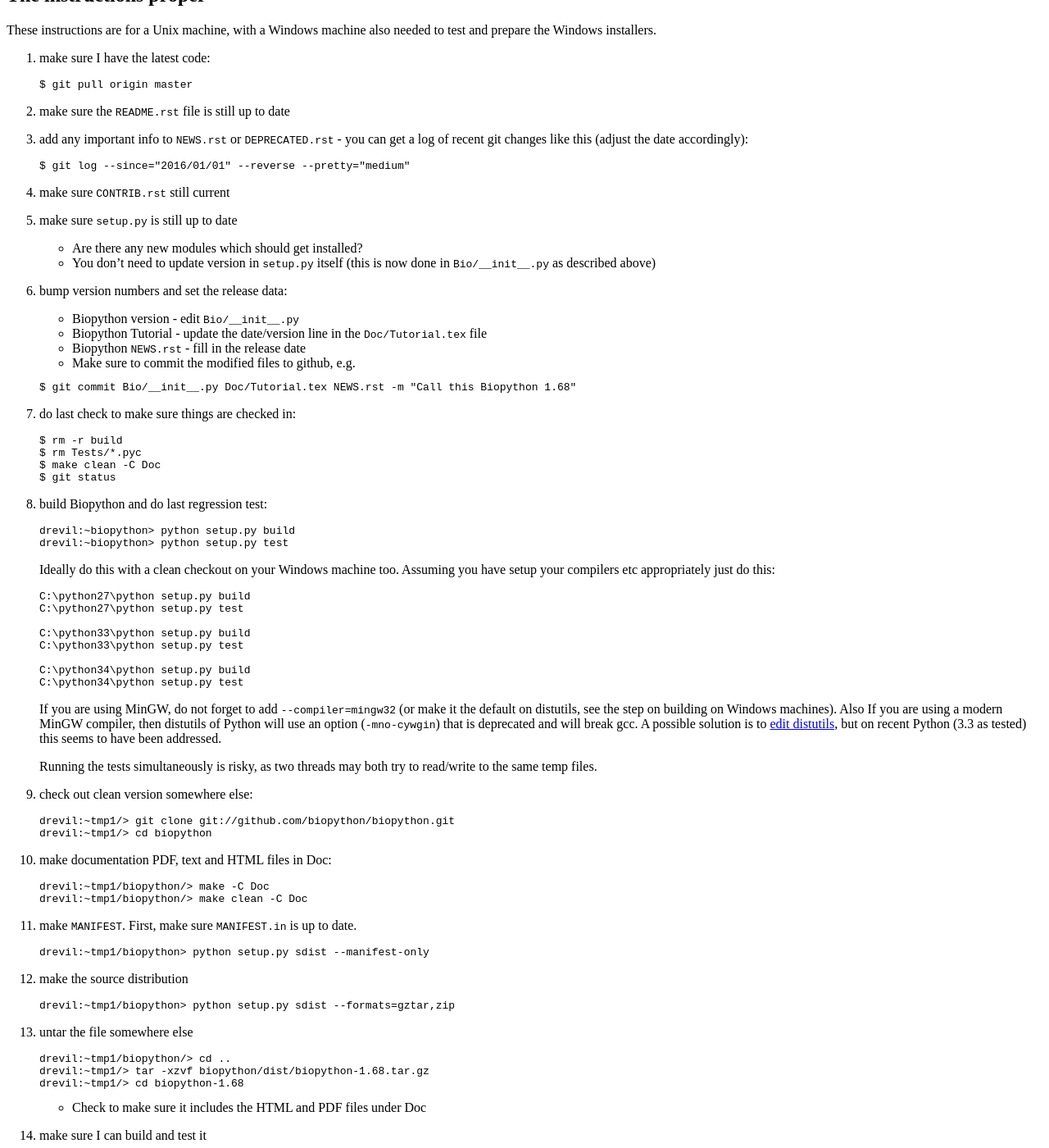
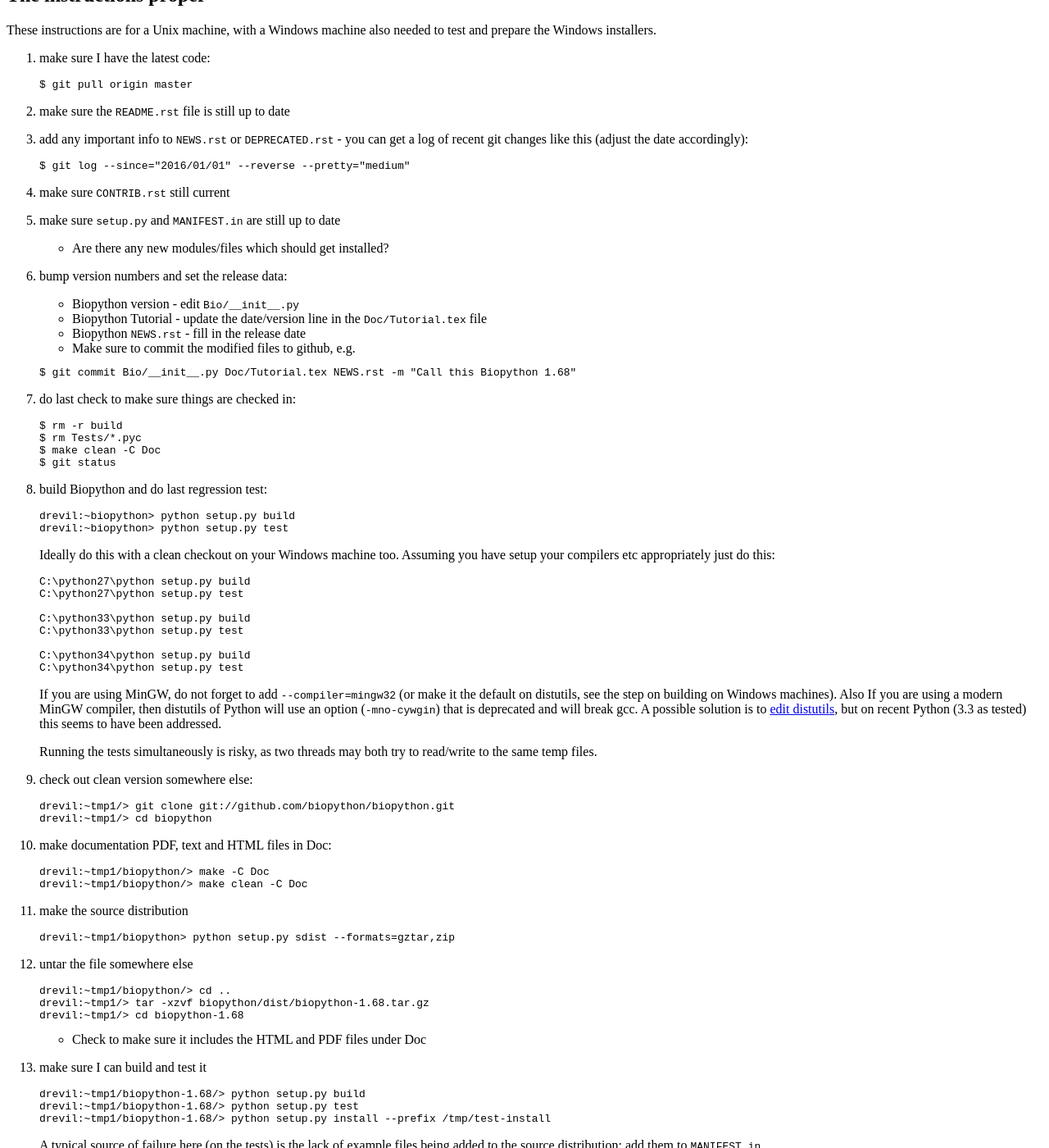
Before and after one commit to biopython/biopython.github.io, a Jekyll site: the page built from wiki/Building_a_release.md, in a window 1280 px wide and 1400 px high, scrolled down 486 px. Shown: the whole window at 82% size. Built offline with Jekyll 4.4.1, drawn with Linux system fonts in a browser that asks for light colours; part of the change alters nothing that is shown; some of the changed text lies outside the part shown.

Commit message:
No longer need the manifest step.
We have dropped distutils in favour of setuptools

````diff
--- a/wiki/Building_a_release.md
+++ b/wiki/Building_a_release.md
@@ -4,7 +4,7 @@ permalink: wiki/Building_a_release
 layout: wiki
 ---
 
-Build Biopython in 23 easy steps!!
+Build Biopython in 22 easy steps!!
 
 Setup required for a new release manager
 ----------------------------------------
@@ -43,11 +43,9 @@ needed to test and prepare the Windows installers.
 
 4. make sure `CONTRIB.rst` still current
 
-5. make sure `setup.py` is still up to date
+5. make sure `setup.py` and `MANIFEST.in` are still up to date
 
-   - Are there any new modules which should get installed?
-   - You don't need to update version in `setup.py` itself
-     (this is now done in `Bio/__init__.py` as described above)
+   - Are there any new modules/files which should get installed?
 
 6. bump version numbers and set the release data:
 
@@ -117,19 +115,13 @@ needed to test and prepare the Windows installers.
     drevil:~tmp1/biopython/> make clean -C Doc
     ```
 
-11. make `MANIFEST`. First, make sure `MANIFEST.in` is up to date.
-
-    ``` bash
-    drevil:~tmp1/biopython> python setup.py sdist --manifest-only
-    ```
-
-12. make the source distribution
+11. make the source distribution
 
     ``` bash
     drevil:~tmp1/biopython> python setup.py sdist --formats=gztar,zip
     ```
 
-13. untar the file somewhere else
+12. untar the file somewhere else
 
     ``` bash
     drevil:~tmp1/biopython/> cd ..
@@ -139,7 +131,7 @@ needed to test and prepare the Windows installers.
 
     - Check to make sure it includes the HTML and PDF files under Doc
 
-14. make sure I can build and test it
+13. make sure I can build and test it
 
     ``` bash
     drevil:~tmp1/biopython-1.68/> python setup.py build
@@ -150,7 +142,7 @@ needed to test and prepare the Windows installers.
     A typical source of failure here (on the tests) is the lack of example
     files being added to the source distribution: add them to `MANIFEST.in`
 
-15. Update API documentation using Epydoc (this can often report otherwise overlooked
+14. Update API documentation using Epydoc (this can often report otherwise overlooked
     errors).
 
     - If you haven't already, clone the ``DIST`` repository - otherwise first
@@ -213,7 +205,7 @@ needed to test and prepare the Windows installers.
       <http://biopython.org/DIST/docs/tutorial/Tutorial.html>, and
       <http://biopython.org/DIST/docs/tutorial/Tutorial.pdf>
 
-16. Back in the main repository, tag the release:
+15. Back in the main repository, tag the release:
 
     ``` bash
     $ cd  .../tmp1/biopython/
@@ -221,7 +213,7 @@ needed to test and prepare the Windows installers.
     $ git push origin master --tags
     ```
 
-17. On your windows machine, build the Windows installers (either from a
+16. On your windows machine, build the Windows installers (either from a
 clean checkout, or an unzipped copy of the source code bundle made
 earlier). Build the installers first, if you do a build/test/install
 before hand you seem to get a bloated setup exe. Assuming you have setup
@@ -251,11 +243,11 @@ your compilers etc appropriately just do this:
     [configure
     distutils](http://stackoverflow.com/questions/3297254/how-to-use-mingws-gcc-compiler-when-installing-python-package-using-pip)
 
-18. Remove any prior Biopython installations on your windows machine,
+17. Remove any prior Biopython installations on your windows machine,
 and confirm the Windows installers work. Then copy them to your Linux
 machine.
 
-19. Upload the new release to the website via GitHub Pages `DIST` repository.
+18. Upload the new release to the website via GitHub Pages `DIST` repository.
 
     ``` bash
     $ cp dist/biopython-1.68.* ~/repositories/DIST/
@@ -269,7 +261,7 @@ machine.
     $ git push origin gh-pages
     ```
 
-20. Upload to the python package index (except for beta/alpha level
+19. Upload to the python package index (except for beta/alpha level
 releases):
 
     ``` bash
@@ -283,7 +275,7 @@ releases):
 
     - Check this is live at <https://pypi.python.org/pypi/biopython/>
 
-21. Update the website and announce the release:
+20. Update the website and announce the release:
 
     - If you haven't already, clone the ``biopython.github.io`` repository,
       (otherwise make sure your copy is up to date):
@@ -321,11 +313,11 @@ releases):
     - forward the email to Linux packagers e.g.
       debian-med@lists.debian.org
 
-22. Ask Peter, Brad, or Bjoern to prepare a new Galaxy package on
+21. Ask Peter, Brad, or Bjoern to prepare a new Galaxy package on
 [biopython/galaxy_packages](https://github.com/biopython/galaxy_packages)
 and upload it to the main and test Galaxy ToolShed.
 
-23. Bump version numbers again
+22. Bump version numbers again
 
     - Update `Bio/__init__.py` version
     - Biopython Tutorial - update the date/version line in the
````
